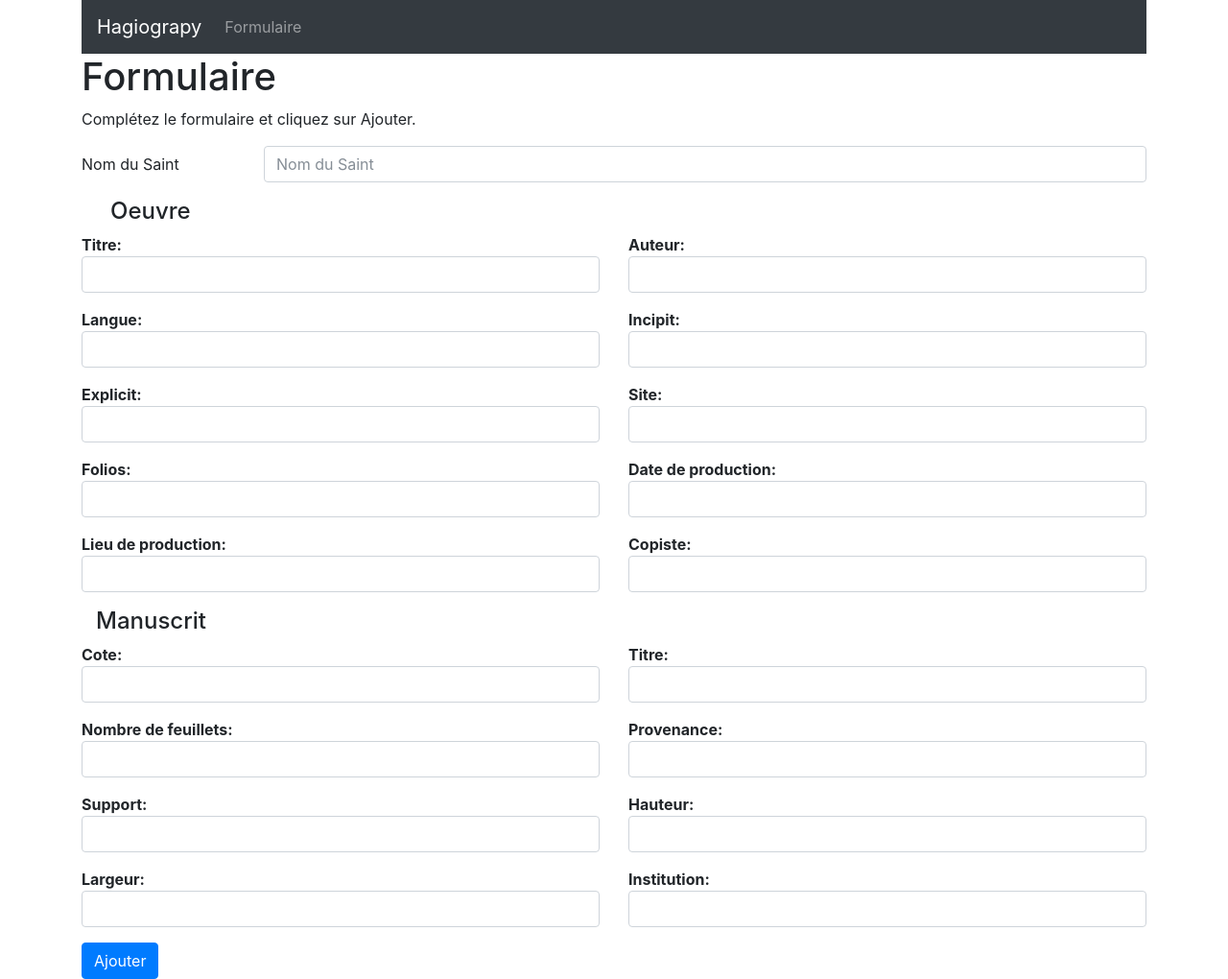
After one commit to Chartes-TNAH/hagiograpy, a Flask app: template Hagiograpy/Site/templates/pages/formulaire.html in a window 1280 px wide. The commit adds this page. Shown: the whole page at 96% size. Run offline with Flask 2, Linux system fonts and the light colour scheme; the template is opened without the code that fills it, so the values that code supplies are empty; parts of the project's set-up code (start-up, migrations or seed data) failed here and were passed over; some libraries are stand-ins or nearby versions.

Commit message:
Mise en place de la page formulaire et modification du conteneur pour prendre créer un onglet et l'atteindre plus vite

```diff
--- a/Hagiograpy/Site/app.py
+++ b/Hagiograpy/Site/app.py
@@ -14,6 +14,7 @@ app = Flask(
 
 # On configure la base de données
 app.config['SQLALCHEMY_DATABASE_URI'] = 'sqlite:///./db_HagiograPY'
+app.secret_key='egrgerege'
 # On initie l'extension
 db = SQLAlchemy(app)
 
--- a/Hagiograpy/Site/modeles/donnees.py
+++ b/Hagiograpy/Site/modeles/donnees.py
@@ -30,6 +30,8 @@ class Saint(db.Model):
     Nom_saint=db.Column(db.Text)
     Biographie=db.Column(db.Text)
     oeuvre = db.relationship('Oeuvre', secondary=Jointure_Saint_Oeuvre, backref='saint')
+
+
 
 class Institution(db.Model):
     __tablename__="institution"
@@ -67,3 +69,6 @@ class Localisation (db.Model):
     __tablename="localisation"
     IdLocalisation=db.Column(db.Integer, unique=True, primary_key=True, autoincrement=True)
     Ville=db.Column(db.TEXT)
+
+"""    def ajouter(saint, titre, auteur, langue, incipit, explicit, Lien_site, Folio, Date_production, Lieu_production,
+                Copiste, Cote, Titre, Nb_feuillets, Provenance, Support, Hauteur, Largeur, Institution):"""
--- a/Hagiograpy/Site/templates/conteneur.html
+++ b/Hagiograpy/Site/templates/conteneur.html
@@ -9,14 +9,38 @@
     <body>
 
       <div class="container">
-        <nav class="navbar navbar-expand-md navbar-dark bg-dark fixed-top">
+        <nav class="navbar navbar-expand-md navbar-dark bg-dark justify-content-between ">
           <a class="navbar-brand" href="{{ url_for('accueil') }}">Hagiograpy</a>
+
+          <ul class="navbar-nav mr-auto">
+
+              <li class="nav-item">
+                <a class="nav-link" href="{{url_for('formulaire')}}">Formulaire</a>
+              </li>
+          </ul>
         </nav>
+        </div>
+      {% block afternav %}{%endblock%}
+      <div class="container">
+        {% with messages = get_flashed_messages(with_categories=true) %}
+          {% if messages %}
+          <div class="row">
+              <div class="col">
+                {% for category, message in messages %}
+                  <div class="alert alert-{{category}}" role="alert">{{ message }}</div>
+                {% endfor %}
+              </div>
+          </div>
+          {% endif %}
+        {% endwith %}
+
         <div class="row">
             <div class="col">
             {% block corps %}{% endblock %}
             </div>
         </div>
       </div>
+
+
     </body>
 </html>
--- /dev/null
+++ b/Hagiograpy/Site/templates/pages/formulaire.html
@@ -0,0 +1,136 @@
+{% extends "conteneur.html" %}
+
+{% block titre %}| Formulaire{%endblock%}
+
+{% block corps %}
+
+<h1>Formulaire</h1>
+<p>Complétez le formulaire et cliquez sur Ajouter.</p>
+<form class="form" method="POST" action="{{url_for('formulaire')}}">
+    <div class="panel panel-info">
+        <div class="form-group row">
+            <label for="register-Nom_saint" class="col-sm-2 col-form-label">Nom du Saint</label>
+            <div class="col-sm-10">
+                <input type="text" class="form-control" id="register-Nom_saint" name="Saint" placeholder="Nom du Saint">
+            </div>
+        </div>
+        <div>
+            <div class="col-md-12">
+                <div class="col-md-12">
+                    <h4>Oeuvre</h4>
+                </div>
+            </div>
+            <div class="form-group row flex-v-center">
+                <div class="col-md-6 col-xs-12">
+                    <strong>Titre:</strong>
+                    <input type="text" name="Titre" class="form-control" value="" />
+                </div>
+                <div class="span1"></div>
+                <div class="col-md-6 col-xs-12">
+                    <strong>Auteur:</strong>
+                    <input type="text" name="Auteur" class="form-control" value="" />
+                </div>
+            </div>
+            <div class="form-group row flex-v-center">
+                <div class="col-md-6 col-xs-12">
+                    <strong>Langue:</strong>
+                    <input type="text" name="Langue" class="form-control" value="" />
+                </div>
+                <div class="span1"></div>
+                <div class="col-md-6 col-xs-12">
+                    <strong>Incipit:</strong>
+                    <input type="text" name="Incipit" class="form-control" value="" />
+                </div>
+            </div>
+            <div class="form-group row flex-v-center">
+                <div class="col-md-6 col-xs-12">
+                    <strong>Explicit:</strong>
+                    <input type="text" name="Explicit" class="form-control" value="" />
+                </div>
+                <div class="span1"></div>
+                <div class="col-md-6 col-xs-12">
+                    <strong>Site:</strong>
+                    <input type="text" name="Lien_site" class="form-control" value="" />
+                </div>
+            </div>
+            <div class="form-group row flex-v-center">
+                <div class="col-md-6 col-xs-12">
+                    <strong>Folios:</strong>
+                    <input type="text" name="Folios" class="form-control" value="" />
+                </div>
+                <div class="span1"></div>
+                <div class="col-md-6 col-xs-12">
+                    <strong>Date de production:</strong>
+                    <input type="text" name="Date_production" class="form-control" value="" />
+                </div>
+            </div>
+            <div class="form-group row flex-v-center">
+                <div class="col-md-6 col-xs-12">
+                    <strong>Lieu de production:</strong>
+                    <input type="text" name="Lieu_production" class="form-control" value="" />
+                </div>
+                <div class="span1"></div>
+                <div class="col-md-6 col-xs-12">
+                    <strong>Copiste:</strong>
+                    <input type="text" name="Copiste" class="form-control" value="" />
+                </div>
+            </div>
+        </div>
+        <div>
+
+            <div class="col-md-12">
+                <h4>Manuscrit</h4>
+            </div>
+            <div class="form-group row flex-v-center">
+                <div class="col-md-6 col-xs-12">
+                    <strong>Cote:</strong>
+                    <input type="text" name="Cote" class="form-control" value="" />
+                </div>
+                <div class="span1"></div>
+                <div class="col-md-6 col-xs-12">
+                    <strong>Titre:</strong>
+                    <input type="text" name="Titre_Manuscrit" class="form-control" value="" />
+                </div>
+            </div>
+            <div class="form-group row flex-v-center">
+                <div class="col-md-6 col-xs-12">
+                    <strong>Nombre de feuillets:</strong>
+                    <input type="text" name="Nb_feuillets" class="form-control" value="" />
+                </div>
+                <div class="span1"></div>
+                <div class="col-md-6 col-xs-12">
+                    <strong>Provenance:</strong>
+                    <input type="text" name="Provenance" class="form-control" value="" />
+                </div>
+            </div>
+            <div class="form-group row flex-v-center">
+                <div class="col-md-6 col-xs-12">
+                    <strong>Support:</strong>
+                    <input type="text" name="Support" class="form-control" value="" />
+                </div>
+                <div class="span1"></div>
+                <div class="col-md-6 col-xs-12">
+                    <strong>Hauteur:</strong>
+                    <input type="text" name="Hauteur" class="form-control" value="" />
+                </div>
+            </div>
+            <div class="form-group row flex-v-center">
+                <div class="col-md-6 col-xs-12">
+                    <strong>Largeur:</strong>
+                    <input type="text" name="Largeur" class="form-control" value="" />
+                </div>
+                <div class="span1"></div>
+                <div class="col-md-6 col-xs-12">
+                    <strong>Institution:</strong>
+                    <input type="text" name="Institution" class="form-control" value="" />
+                </div>
+            </div>
+
+        </div>
+    </div>
+
+    <div>
+        <button type="submit" class="btn btn-primary">Ajouter</button>
+    </div>
+</form>
+{% endblock %}
```
